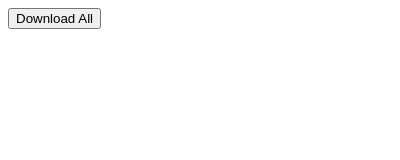
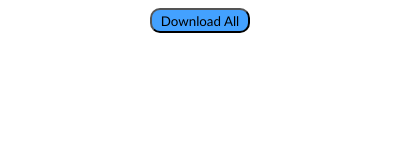
Before and after one commit to wjoe2046/chromeExtension-bulkImages, a browser extension: page popup/index.html in a window 400 px wide. Drawn offline with nearby package versions, Linux system fonts and the light colour scheme.

Commit message:
check this out

```diff
--- a/popup/index.html
+++ b/popup/index.html
@@ -6,6 +6,21 @@
     <meta name="viewport" content="width=device-width, initial-scale=1.0" />
     <script src="../jquery-3.4.1.min.js"></script>
     <script src="./popup.js"></script>
+    <style>
+      body {
+        display: flex;
+        flex-direction: column;
+        align-items: center;
+      }
+      button {
+        height: 25px;
+        width: 100px;
+        border-radius: 10px;
+        background-color: rgba(30, 143, 255, 0.836);
+        box-shadow: black;
+        font-family:'Gill Sans', 'Gill Sans MT', Calibri, 'Trebuchet MS', sans-serif;
+      }
+    </style>
   </head>
   <body>
     <div class="container">
```
